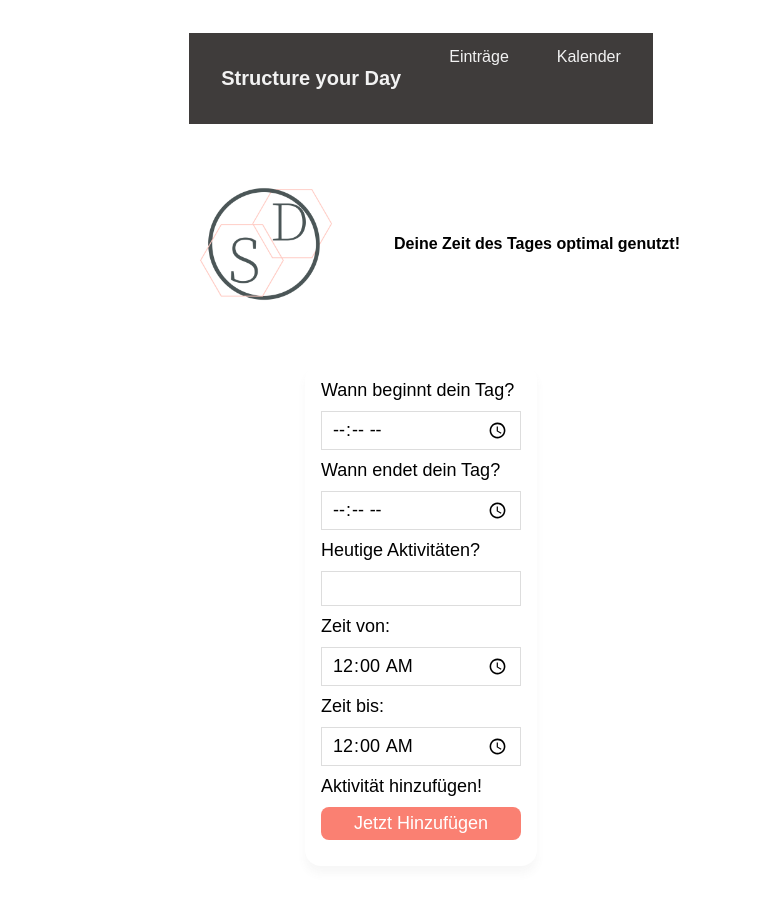
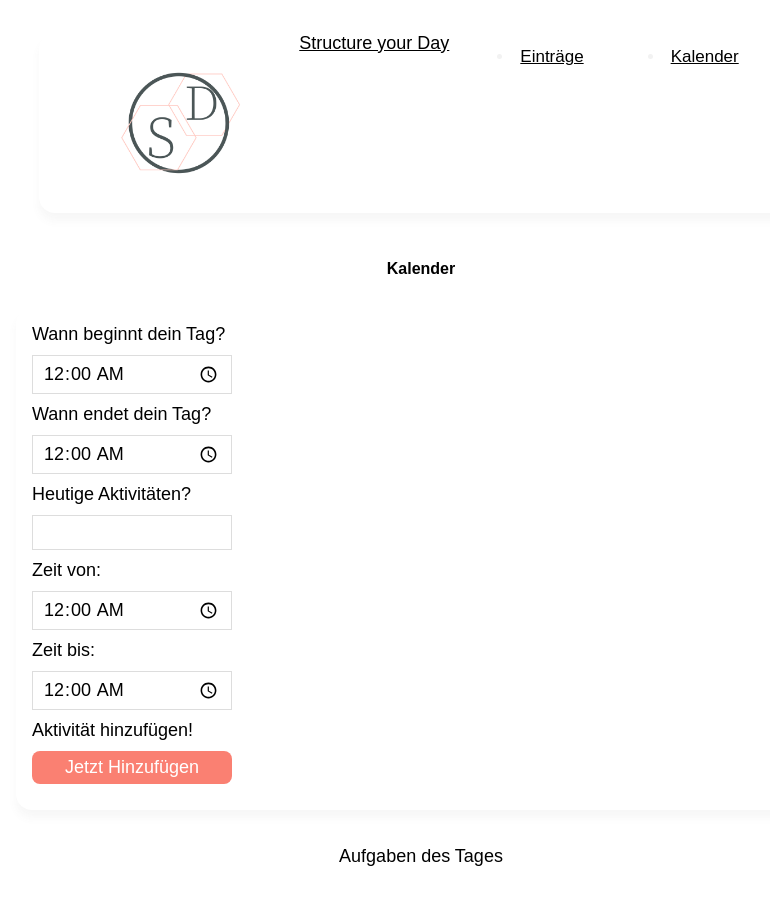
Before and after one commit to Ava-VictoriaCrivello/Capstone-Projekt, a React (Create React App) app: page /Calendar in a window 1280 px wide. Shown: the top 904 px of the page, without its empty margins (17-787 px from the left). Built offline with nearby package versions, Linux system fonts and the light colour scheme; a web font is replaced by a local one.

Commit message:
add React Routes

```diff
--- a/src/App.js
+++ b/src/App.js
@@ -2,22 +2,12 @@ import {FormInput} from './components/activity/FormInput';
 import {ActivityList} from './components/activity/ActivityList';
 import {useState} from 'react';
 import styled from 'styled-components';
-import {ThemeProvider} from 'styled-components';
-import {StyleHeader} from './components/activity/styles/Header.styles';
+
 import {Navbar} from './components/activity/Navbar';
-
-
-
-
-
-
-const theme = {
-  colors: {
-    header: 'white',
-    body: 'rose',
-    footer: 'lightgrey',
-  },
-};
+import {Homepage} from './components/activity/Hompage';
+import {ListEntries} from './components/activity/ListEntris';
+import {Calendar} from './components/activity/Calendar';
+import {Route, Routes} from 'react-router-dom';
 
 export default function App() {
   const [activities, setActivity] = useState([]);
@@ -32,40 +22,21 @@ export default function App() {
 
   return (
     <StyledWrapper>
-      <ThemeProvider theme={theme}>
+      <Navbar>
+        <img width={130} height={130} src="./images/logo.png" alt="logo" />
+      </Navbar>
 
+      <Routes>
+        <Route path="/" element={<Homepage />} />
+        <Route path="/listEntries" element={<ListEntries />} />
+        <Route path="/Calendar" element={<Calendar />} />
+      </Routes>
 
-
-       <Navbar/>
-
-
-
-
-        <StyleHeader>
-          <main>
-          <img width={200} height={200} src="./images/logo.png" alt="logo" />
-          <h1>Deine Zeit des Tages optimal genutzt!</h1>
-
-
-          </main>
-        </StyleHeader>
-        <div>
       <FormInput addActivity={addActivity} />
       <ActivityList activities={activities} onHandleDelete={removeActivity} />
-        </div>
-
-      </ThemeProvider>
-
     </StyledWrapper>
-
   );
 }
-
-
-
-
-
-
 
 const StyledWrapper = styled.main`
   max-width: 860px;
@@ -78,14 +49,23 @@ const StyledWrapper = styled.main`
 
   main {
     width: auto;
-
     display: flex;
     justify-content: space-between;
     align-items: center;
     gap: 2rem;
     padding: 0 1rem;
-
-
-
+  }
+  img {
+    text-align: center;
+  }
+  h1 {
+    color: black;
+    text-align: center;
+    font-size: medium;
+  }
+  h2 {
+    color: black;
+    text-align: center;
+    font-size: small;
   }
 `;
--- a/src/components/activity/ActivityList.js
+++ b/src/components/activity/ActivityList.js
@@ -6,10 +6,13 @@ function ActivityList({activities, onHandleDelete}) {
     onHandleDelete(activityId);
   };
   return (
-    <>
+    <><div>
+      <label>Aufgaben des Tages</label>
+    </div>
       {activities.map(activity => (
         <div key={activity.id}>
           <StyledActivitiList>
+            <label>Deine Tag:</label>
             <p>{activity.dayStartTime}</p>
             <p>{activity.dayEndTime}</p>
             <p>{activity.activity}</p>
--- /dev/null
+++ b/src/components/activity/Calendar.js
@@ -0,0 +1,7 @@
+function Calendar(){
+    return(
+        <h1>Kalender</h1>
+    )
+ }
+
+ export {Calendar}
--- a/src/components/activity/FormInput.js
+++ b/src/components/activity/FormInput.js
@@ -8,6 +8,8 @@ function FormInput({addActivity}) {
     activity: '',
     startTime: '00:00',
     endTime: '00:00',
+    dayStartTime: '00:00',
+    dayEndTime: '00:00'
   });
 
   function handleSubmit(event) {
--- /dev/null
+++ b/src/components/activity/Hompage.js
@@ -0,0 +1,7 @@
+function Homepage(){
+    return(
+        <h1>Homepage</h1>
+    )
+}
+
+export {Homepage}
--- /dev/null
+++ b/src/components/activity/ListEntris.js
@@ -0,0 +1,7 @@
+function ListEntries(){
+    return(
+        <h1>Einträge</h1>
+    )
+ }
+
+ export {ListEntries}
--- a/src/components/activity/Navbar.js
+++ b/src/components/activity/Navbar.js
@@ -1,4 +1,5 @@
 import styled from 'styled-components';
+import {Link, useMatch, useResolvedPath} from 'react-router-dom';
 
 function Navbar() {
   return (
@@ -6,25 +7,11 @@ function Navbar() {
       <>
         <main>
           <nav>
-            <ul>
-              <a href="/">
-                <h3>Structure your Day</h3>
-              </a>
+            <img width={180} height={180} src="./images/logo.png" alt="logo" />
+            <Link to="/">Structure your Day</Link>
 
-              <a href="/listEntries">
-                <label>Einträge</label>
-              </a>
-
-
-
-
-              <a href="/Calendar">
-                <label>Kalender</label>
-              </a>
-
-
-
-            </ul>
+            <CustomLink to="/listEntries">Einträge</CustomLink>
+            <CustomLink to="/Calendar">Kalender</CustomLink>
           </nav>
         </main>
       </>
@@ -32,24 +19,40 @@ function Navbar() {
   );
 }
 
+function CustomLink({to, children, ...props}) {
+  const resolvePath = useResolvedPath(to);
+  const isActive = useMatch({path: resolvePath.pathname, end: true});
+
+  return (
+    <li className={isActive ? 'active' : ''}>
+      <Link to={to} {...props}>
+        {children}
+      </Link>
+    </li>
+  );
+}
+
 const StyledNavigation = styled.main`
-  box-sizing: border-box;
-  width:  auto;
+  width: 100%;
+  background-color: #fff;
+  box-shadow: 0 8px 8px rgba(102, 102, 102, 0.05);
+  border-radius: 1rem;
+  padding: 1rem;
+  margin-bottom: 1rem;
 
   nav {
-    background-color: #3f3c3b;
+    background-color: white;
     color: white;
     display: flex;
     justify-content: space-between;
-    align-items: center;
+    align-items: stretch;
     gap: 2rem;
     padding: 0 1rem;
   }
 
-  nav a {
-    color: inherit;
-    text-decoration: none;
-    float: left;
+  nav li {
+    color: grey;
+    float: center;
     color: #f2f2f2;
     text-align: center;
     padding: 14px 16px;
@@ -57,19 +60,12 @@ const StyledNavigation = styled.main`
     font-size: 17px;
   }
 
-  label {
-    font-size: 1rem;
+  nav a {
+    color: black;
   }
-  h3 {
-    font-size: 1.25rem;
-  }
-
-  nav ul {
-    padding: 0;
-    margin: 0;
-
-    display: flex;
-    gap: 1rem;
+  nav a:hover {
+    background-color: #ddd;
+    color: salmon;
   }
 `;
 
--- a/src/components/activity/styles/Header.styles.js
+++ b/src/components/activity/styles/Header.styles.js
@@ -1,23 +1,12 @@
 import styled from 'styled-components';
 
 export const StyleHeader = styled.header`
-  background-color: ${({theme}) => theme.colors.header};
-
-  img {
-    text-align: center;
-  }
-
-  h1 {
-    color: black;
-    text-align: center;
-    font-size: medium;
-  }
-
-  h2 {
-    color: black;
-    text-align: center;
-    font-size: small;
-  }
+  width: 100%;
+  background-color: #fff;
+  box-shadow: 0 8px 8px rgba(102, 102, 102, 0.05);
+  border-radius: 1rem;
+  padding: 1rem;
+  margin-bottom: 1rem;
 
   &:hover {
     background-color: 'black';
--- a/src/index.js
+++ b/src/index.js
@@ -4,12 +4,15 @@ import ReactDOM from 'react-dom/client';
 import App from './App';
 import GlobalStyles from './GlobalStyles.js';
 import reportWebVitals from './reportWebVitals';
+import { BrowserRouter } from 'react-router-dom';
 
 const root = ReactDOM.createRoot(document.getElementById('root'));
 root.render(
   <React.StrictMode>
     <GlobalStyles />
+    <BrowserRouter>
     <App />
+    </BrowserRouter>
   </React.StrictMode>
 );
 
```
Lines whose indentation alone changed are shown as unchanged.
